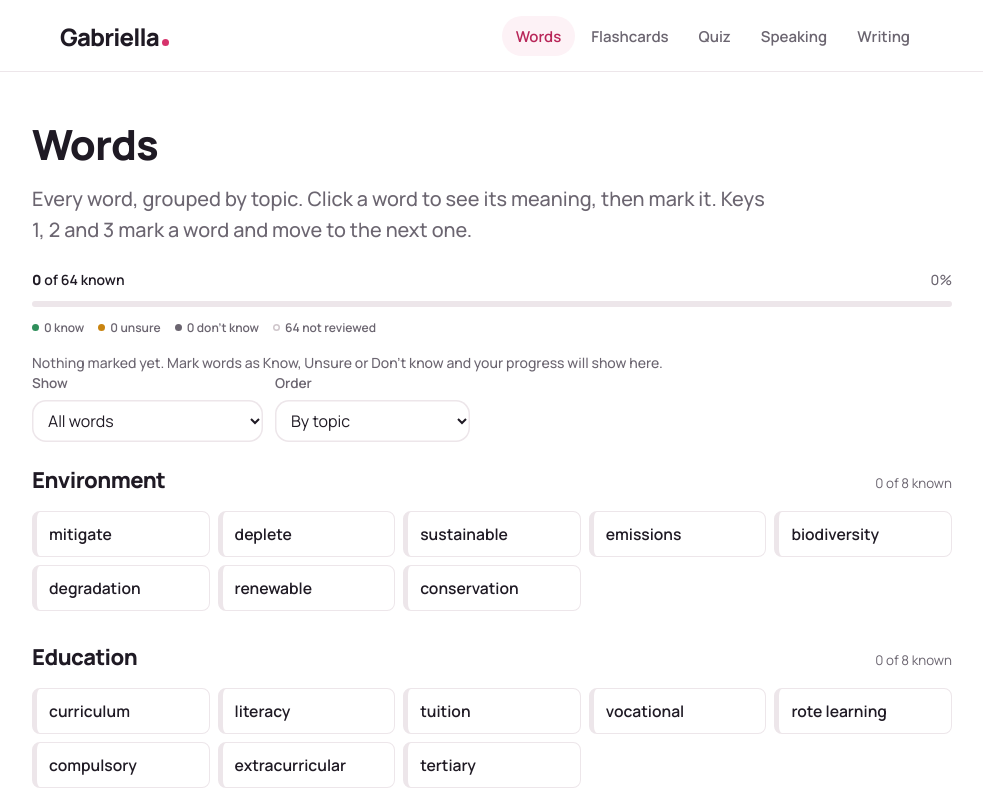
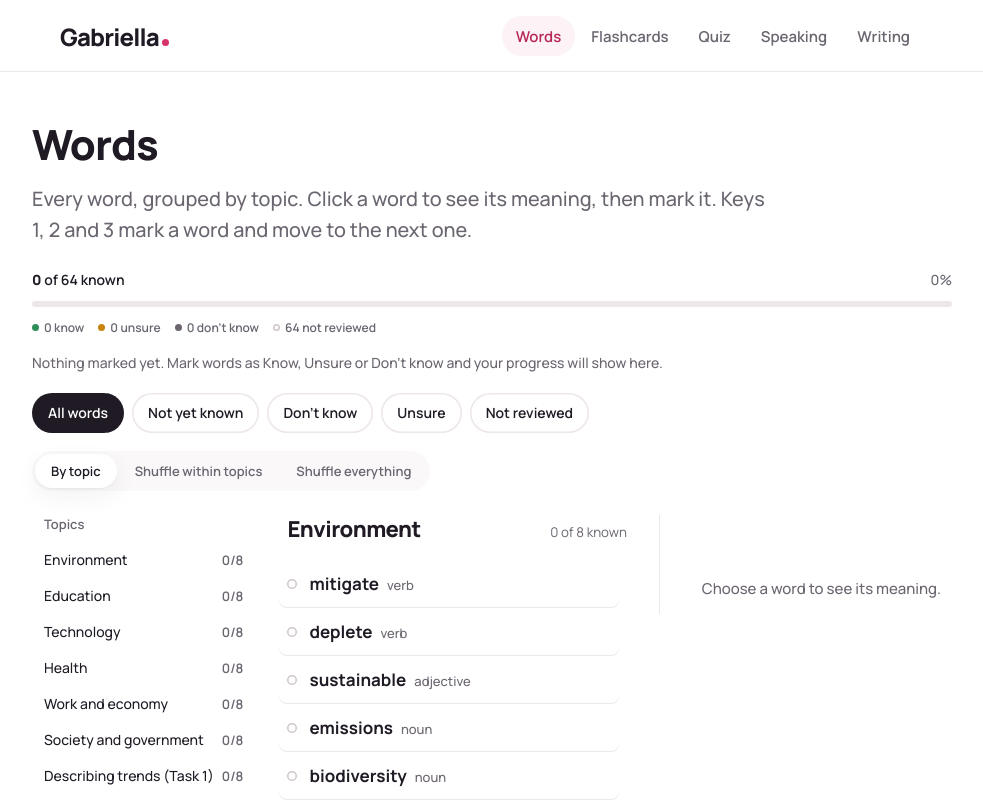
Before and after one commit to Obafemi00/gabriella, a Next.js app: page /words in a window 1280 px wide. Shown: the top 800 px of the page, without its empty margins (148-1131 px from the left). Built offline with nearby package versions, Linux system fonts and the light colour scheme.

Commit message:
Stage 2: Words page

```diff
--- a/app/globals.css
+++ b/app/globals.css
@@ -281,6 +281,75 @@ button.chip:hover { border-color: var(--pink); border-left-color: inherit; }
 .chip[data-s="d"] { border-left-color: var(--dont); background: var(--dont-soft); }
 .reset-row { margin-top: 32px; }
 
+/* Words page: filters */
+.filters { display: flex; flex-direction: column; gap: var(--space-4); margin: var(--space-5) 0 var(--space-6); }
+.show-chips { display: flex; gap: var(--space-2); overflow-x: auto; scrollbar-width: none; margin: 0 calc(var(--gutter) * -1); padding: 0 var(--gutter) 2px; }
+.show-chips::-webkit-scrollbar { display: none; }
+.show-chip {
+  flex: none; height: 40px; padding: 0 var(--space-4); border: 0; border-radius: var(--radius-pill);
+  background: var(--white); box-shadow: inset 0 0 0 1.5px var(--hairline); color: var(--ink);
+  font: 600 14px var(--sans); white-space: nowrap;
+}
+.show-chip[aria-pressed="true"] { background: var(--ink); color: var(--white); box-shadow: none; }
+.show-chip:hover:not([aria-pressed="true"]) { background: var(--soft); }
+
+.order-seg { display: inline-flex; flex-wrap: wrap; gap: 2px; padding: 3px; border-radius: var(--radius-pill); background: var(--soft); width: fit-content; }
+.order-btn { height: 34px; padding: 0 var(--space-4); border: 0; border-radius: var(--radius-pill); background: transparent; color: var(--muted); font: 600 13px var(--sans); white-space: nowrap; }
+.order-btn[aria-pressed="true"] { background: var(--white); color: var(--ink); box-shadow: var(--shadow-card); }
+
+/* Words page: list + index + detail pane */
+.words-layout { display: flex; flex-direction: column; gap: var(--space-8); }
+.words-index { display: none; }
+.words-main { min-width: 0; }
+
+.word-rows { display: flex; flex-direction: column; }
+.word-row {
+  display: flex; align-items: center; gap: var(--space-3);
+  min-height: var(--tap-min); padding: 0 var(--space-2); margin: 0 calc(var(--space-2) * -1);
+  border: 0; border-radius: var(--radius-sm); background: transparent;
+  box-shadow: inset 0 -1px 0 var(--hairline); text-align: left; width: 100%;
+}
+.word-row:last-child { box-shadow: none; }
+.word-row:hover { background: var(--soft); }
+.word-row[aria-current="true"] { background: var(--accent-soft); }
+.word-row-name { flex: 1; min-width: 0; display: flex; align-items: baseline; gap: var(--space-2); overflow: hidden; }
+.word-row-name b { font: 700 17px var(--sans); }
+.word-row-name i { font: 500 13px var(--sans); font-style: normal; color: var(--muted); white-space: nowrap; }
+
+.status-dot { width: 10px; height: 10px; border-radius: 99px; flex: none; }
+.status-dot.s-k { background: var(--know); }
+.status-dot.s-u { background: var(--unsure); }
+.status-dot.s-d { background: var(--dont); }
+.status-dot.s-n { background: var(--white); box-shadow: inset 0 0 0 1.5px var(--hairline-strong); }
+
+.word-pane { display: none; }
+.word-pane-empty { color: var(--muted); font: 500 15px var(--sans); text-align: center; padding-top: var(--space-12); }
+
+@media (min-width: 860px) {
+  .words-layout { flex-direction: row; align-items: flex-start; gap: var(--space-8); }
+  .words-index { display: flex; flex-direction: column; gap: 2px; flex: 0 0 220px; position: sticky; top: calc(72px + var(--space-6)); }
+  .words-index-head { font: 600 13px var(--sans); color: var(--muted); margin-bottom: var(--space-2); padding: 0 var(--space-3); }
+  .index-link {
+    display: flex; align-items: center; justify-content: space-between; gap: var(--space-2);
+    height: 34px; padding: 0 var(--space-3); border: 0; border-radius: var(--radius-sm); background: transparent;
+    font: 500 14px var(--sans); color: var(--ink); text-align: left; width: 100%;
+  }
+  .index-link:hover { background: var(--soft); }
+  .index-link-name { flex: 1; min-width: 0; overflow: hidden; text-overflow: ellipsis; white-space: nowrap; }
+  .index-link-meta { font: 600 13px var(--sans); color: var(--muted); }
+
+  .words-main { flex: 1.3; min-width: 0; }
+
+  .word-pane {
+    display: block; flex: 1; min-width: 0; max-width: 380px;
+    position: sticky; top: calc(72px + var(--space-6));
+    box-shadow: inset 1px 0 0 var(--hairline);
+    padding: 0 0 0 var(--space-8);
+    max-height: calc(100vh - 72px - var(--space-12));
+    overflow-y: auto;
+  }
+}
+
 /* Word details */
 .word-head { display: flex; justify-content: space-between; align-items: flex-start; gap: 12px; }
 .word { font-size: 1.9rem; font-weight: 800; letter-spacing: -0.01em; line-height: 1.1; margin: 0; }
@@ -291,14 +360,20 @@ button.chip:hover { border-color: var(--pink); border-left-color: inherit; }
 .col { font-size: 0.92rem; color: var(--muted); margin: 8px 0; }
 .col b { color: var(--ink); }
 
-/* Dialog */
-.dialog {
-  border: 0; padding: 0; border-radius: 16px; width: calc(100% - 32px); max-width: 540px;
-  box-shadow: 0 24px 64px rgba(31, 26, 36, 0.22); color: var(--ink);
+/* Dialog: the Words page bottom sheet (mobile only; desktop uses .word-pane instead) */
+.dialog { border: 0; padding: 0; margin: 0; color: var(--ink); }
+.dialog::backdrop { background: rgba(31, 26, 36, 0.32); }
+.word-sheet {
+  position: fixed; inset: auto 0 0 0; width: 100%; max-width: 100%; max-height: 86vh;
+  border-radius: var(--radius-lg) var(--radius-lg) 0 0;
+  box-shadow: var(--shadow-lift); overflow-y: auto;
 }
-.dialog::backdrop { background: rgba(31, 26, 34, 0.35); }
-.dialog-body { padding: 24px; }
+.sheet-handle { width: 40px; height: 4px; border-radius: 99px; background: var(--hairline); margin: 0 auto var(--space-4); }
+.dialog-body { padding: var(--space-3) var(--gutter) var(--space-6); }
 .dialog-foot { display: flex; justify-content: space-between; align-items: center; margin-top: 12px; }
+@media (min-width: 860px) {
+  .word-sheet { display: none; } /* defensive: JS already keeps it closed at this width */
+}
 
 /* Rating */
 .rate { display: grid; grid-template-columns: repeat(3, 1fr); gap: 8px; margin-top: 16px; }
--- /dev/null
+++ b/components/WordDetailPanel.tsx
@@ -0,0 +1,37 @@
+"use client";
+import type { Word } from "@/lib/words";
+import type { Status } from "@/lib/progress";
+import { STATUS_LABEL } from "@/lib/utils";
+import WordDetails from "./WordDetails";
+import RateButtons from "./RateButtons";
+
+export default function WordDetailPanel({
+  word,
+  status,
+  onMark,
+  onNext,
+  onClear,
+  onClose,
+}: {
+  word: Word;
+  status?: Status;
+  onMark: (s: Status) => void;
+  onNext: () => void;
+  onClear: () => void;
+  onClose?: () => void;
+}) {
+  return (
+    <>
+      <WordDetails w={word} />
+      <p className="note">{status ? `Marked: ${STATUS_LABEL[status]}` : "Not yet reviewed"}</p>
+      <RateButtons onRate={onMark} />
+      <div className="dialog-foot">
+        <button type="button" className="link" onClick={onClear}>Clear mark</button>
+        <span>
+          {onClose && <button type="button" className="link" onClick={onClose}>Close</button>}
+          <button type="button" className="link" onClick={onNext}>Next word</button>
+        </span>
+      </div>
+    </>
+  );
+}
--- a/components/WordMountain.tsx
+++ b/components/WordMountain.tsx
@@ -1,12 +1,26 @@
 "use client";
-import { useMemo, useState } from "react";
+import { useEffect, useMemo, useRef, useState } from "react";
 import { GROUPS, WORDS, type Word } from "@/lib/words";
 import { useProgress, setStatus, resetProgress, type Status } from "@/lib/progress";
-import { passes, shuffle, type Filter } from "@/lib/utils";
+import { passes, shuffle, isTyping, type Filter } from "@/lib/utils";
 import WordDialog from "./WordDialog";
+import WordDetailPanel from "./WordDetailPanel";
 import ProgressSummary from "./ProgressSummary";
 
 type Order = "default" | "within" | "all";
+
+const SHOWS: { value: Filter; label: string }[] = [
+  { value: "all", label: "All words" },
+  { value: "notknown", label: "Not yet known" },
+  { value: "d", label: "Don't know" },
+  { value: "u", label: "Unsure" },
+  { value: "none", label: "Not reviewed" },
+];
+const ORDERS: { value: Order; label: string }[] = [
+  { value: "default", label: "By topic" },
+  { value: "within", label: "Shuffle within topics" },
+  { value: "all", label: "Shuffle everything" },
+];
 
 export default function WordMountain() {
   const progress = useProgress();
@@ -15,16 +29,17 @@ export default function WordMountain() {
   const [current, setCurrent] = useState<Word | null>(null);
 
   const layout = useMemo(() => {
-    if (order === "all") return [{ name: "All topics, shuffled", items: shuffle(WORDS) }];
+    if (order === "all") return [{ name: "All topics, shuffled", gi: -1, items: shuffle(WORDS) }];
     return GROUPS.map((g, gi) => {
       const items = WORDS.filter((w) => w.gi === gi);
-      return { name: g.name, items: order === "within" ? shuffle(items) : items };
+      return { name: g.name, gi, items: order === "within" ? shuffle(items) : items };
     });
   }, [order]);
 
   const visible = layout
     .map((g) => ({
       name: g.name,
+      gi: g.gi,
       total: g.items.length,
       known: g.items.filter((w) => progress[w.word] === "k").length,
       shown: g.items.filter((w) => passes(progress[w.word], filter)),
@@ -42,41 +57,114 @@ export default function WordMountain() {
     next(w);
     setStatus(w.word, s);
   }
+  function clearCurrent() {
+    if (current) setStatus(current.word, null);
+  }
+
+  // Keyboard shortcuts (1/2/3 mark+advance, ArrowRight advance) work whether the word is
+  // showing in the mobile bottom sheet or the desktop pane, so they're wired at document
+  // level. Refs keep the handler reading the latest mark/next/current without re-binding
+  // the listener on every render.
+  const markRef = useRef(mark);
+  const nextRef = useRef(next);
+  const currentRef = useRef(current);
+  markRef.current = mark;
+  nextRef.current = next;
+  currentRef.current = current;
+
+  useEffect(() => {
+    function onKey(e: KeyboardEvent) {
+      if (isTyping(e)) return;
+      const w = currentRef.current;
+      if (!w) return;
+      const m = ({ "1": "k", "2": "u", "3": "d" } as const)[e.key as "1" | "2" | "3"];
+      if (m) {
+        e.preventDefault();
+        markRef.current(m);
+      } else if (e.key === "ArrowRight") {
+        e.preventDefault();
+        nextRef.current(w);
+      }
+    }
+    document.addEventListener("keydown", onKey);
+    return () => document.removeEventListener("keydown", onKey);
+  }, []);
+
+  function jump(gi: number) {
+    document.getElementById(`topic-${gi}`)?.scrollIntoView({ behavior: "smooth", block: "start" });
+  }
 
   return (
     <>
       <ProgressSummary />
-      <div className="toolbar">
-        <label className="field">Show
-          <select value={filter} onChange={(e) => setFilter(e.target.value as Filter)}>
-            <option value="all">All words</option>
-            <option value="notknown">Everything not yet known</option>
-            <option value="d">Don&apos;t know only</option>
-            <option value="u">Unsure only</option>
-            <option value="none">Not yet reviewed</option>
-          </select>
-        </label>
-        <label className="field">Order
-          <select value={order} onChange={(e) => setOrder(e.target.value as Order)}>
-            <option value="default">By topic</option>
-            <option value="within">Shuffle within topics</option>
-            <option value="all">Shuffle everything</option>
-          </select>
-        </label>
+
+      <div className="filters">
+        <div className="show-chips" role="group" aria-label="Show">
+          {SHOWS.map((s) => (
+            <button
+              key={s.value}
+              type="button"
+              className="show-chip"
+              aria-pressed={filter === s.value}
+              onClick={() => setFilter(s.value)}
+            >
+              {s.label}
+            </button>
+          ))}
+        </div>
+        <div className="order-seg" role="group" aria-label="Order">
+          {ORDERS.map((o) => (
+            <button
+              key={o.value}
+              type="button"
+              className="order-btn"
+              aria-pressed={order === o.value}
+              onClick={() => setOrder(o.value)}
+            >
+              {o.label}
+            </button>
+          ))}
+        </div>
       </div>
 
+      <div className="words-layout">
+        <aside className="words-index">
+          <div className="words-index-head">Topics</div>
+          {GROUPS.map((g, gi) => {
+            const known = WORDS.filter((w) => w.gi === gi && progress[w.word] === "k").length;
+            const total = WORDS.filter((w) => w.gi === gi).length;
+            return (
+              <button key={g.name} type="button" className="index-link" onClick={() => jump(gi)}>
+                <span className="index-link-name">{g.name}</span>
+                <span className="index-link-meta">{known}/{total}</span>
+              </button>
+            );
+          })}
+        </aside>
+
+        <div className="words-main">
           {visible.length === 0 && <p className="empty">No words match this filter. Choose All words to see everything.</p>}
 
           {visible.map((g) => (
-        <section key={g.name} className="group">
+            <section key={g.name} id={g.gi >= 0 ? `topic-${g.gi}` : undefined} className="group">
               <div className="group-head">
                 <h2>{g.name}</h2>
                 <small>{g.known} of {g.total} known</small>
               </div>
-          <div className="chips">
+              <div className="word-rows">
                 {g.shown.map((w) => (
-              <button key={w.word} type="button" className="chip" data-s={progress[w.word]} onClick={() => setCurrent(w)}>
-                {w.word}
+                  <button
+                    key={w.word}
+                    type="button"
+                    className="word-row"
+                    aria-current={current?.word === w.word || undefined}
+                    onClick={() => setCurrent(w)}
+                  >
+                    <span className={`status-dot s-${progress[w.word] ?? "n"}`} aria-hidden="true" />
+                    <span className="word-row-name">
+                      <b>{w.word}</b>
+                      <i>{w.pos}</i>
+                    </span>
                   </button>
                 ))}
               </div>
@@ -92,6 +180,22 @@ export default function WordMountain() {
               Reset all progress
             </button>
           </p>
+        </div>
+
+        <aside className="word-pane">
+          {current ? (
+            <WordDetailPanel
+              word={current}
+              status={progress[current.word]}
+              onMark={mark}
+              onNext={() => next(current)}
+              onClear={clearCurrent}
+            />
+          ) : (
+            <p className="word-pane-empty">Choose a word to see its meaning.</p>
+          )}
+        </aside>
+      </div>
 
       <WordDialog
         word={current}
@@ -99,7 +203,7 @@ export default function WordMountain() {
         onClose={() => setCurrent(null)}
         onMark={mark}
         onNext={() => current && next(current)}
-        onClear={() => current && setStatus(current.word, null)}
+        onClear={clearCurrent}
       />
     </>
   );
```
Also changed, not shown: components/WordDialog.tsx (+22 -19 lines), 1 other file (tests, documents, lock files or other folders). Lines whose indentation alone changed are shown as unchanged.
